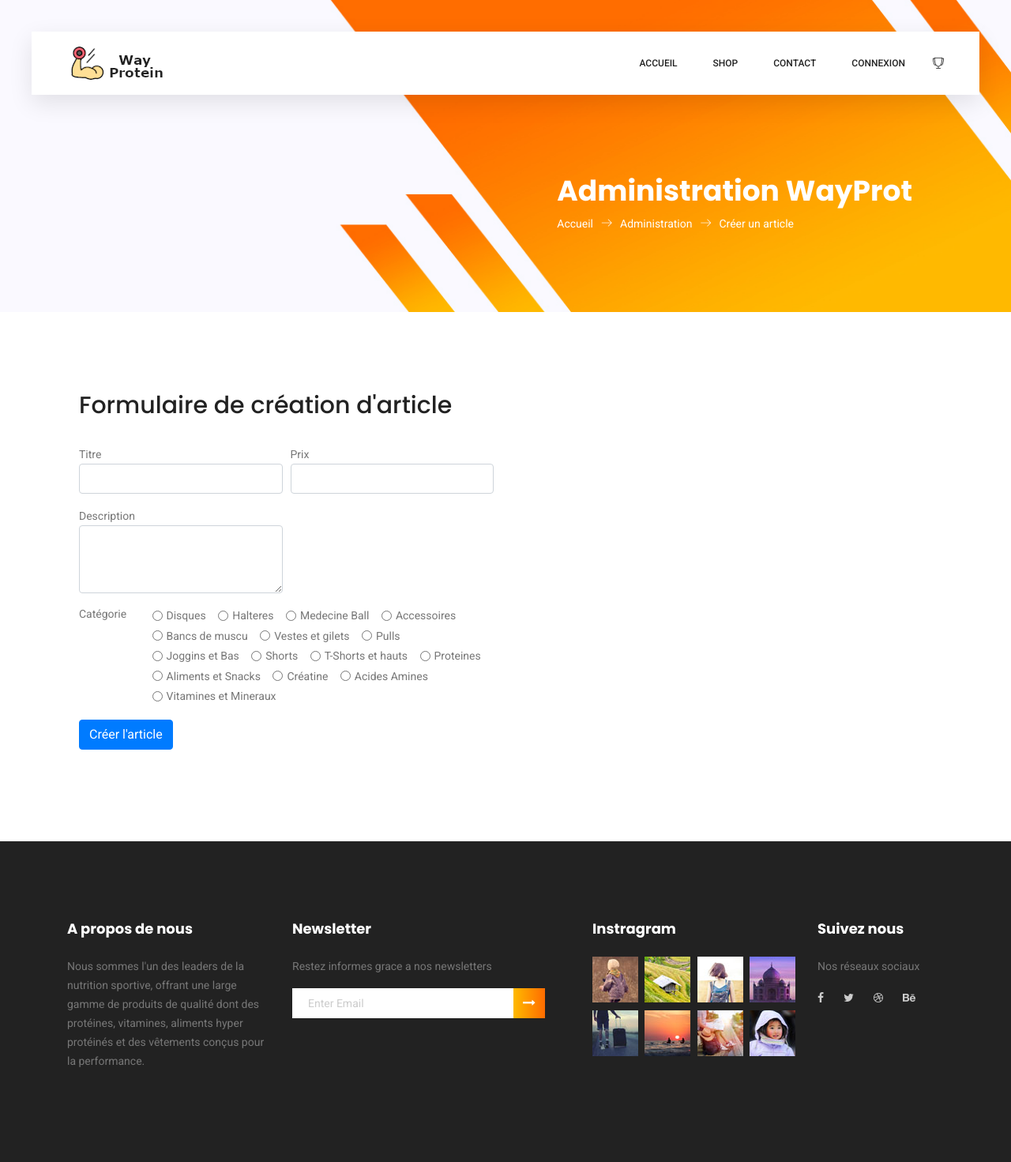
After one commit to utopyy/MartinLejeune-ProjetIPAM, a PHP site: page /views/add_article in a window 1280 px wide. The commit adds this page. Shown: the whole page at 79% size. Run offline with PHP 8.4, Linux system fonts and the light colour scheme; some libraries are stand-ins or nearby versions.

Commit message:
Création d'un article

```diff
--- a/controllers/edit_articles.php
+++ b/controllers/edit_articles.php
@@ -4,6 +4,8 @@ $articles = getAllArticles();
 
 if(!empty($_GET['delete'])){
 	deleteArticleById($_GET['delete']);
+	header("Location: edit_articles");
+	exit();
 }else if(!empty($_GET['modify'])){
 	echo "modif";
 }
--- a/controllers/edit_users.php
+++ b/controllers/edit_users.php
@@ -18,6 +18,8 @@ unset($user); // destruction de la référence
 if(!empty($_GET['delete'])){
 	if($_SESSION['username']!= $_GET['delete']){
 		deleteUser($_GET['delete']);
+		header("Location: edit_users");
+		exit();
 	}else{
 		$errorMessage = "Vous ne pouvez pas supprimer votre propre compte";
 	}
--- a/models/users.php
+++ b/models/users.php
@@ -69,6 +69,5 @@ function deleteUser($username){
 	$response = getBdd()->prepare('DELETE FROM `user` WHERE username = :username');
 	$response->execute($array);
 	$response->closeCursor();
-	header("Location: edit_users");
 }
 ?>
--- /dev/null
+++ b/views/add_article.php
@@ -0,0 +1,153 @@
+<?php ob_start() ?>
+<body>
+	<!-- Bannière de page, pas dans le template c'est voulu -->
+	<section class="banner-area organic-breadcrumb">
+		<div class="container">
+			<div class="breadcrumb-banner d-flex flex-wrap align-items-center justify-content-end">
+				<div class="col-first">
+					<h1>Administration WayProt</h1>
+					<nav class="d-flex align-items-center">
+						<a href="<?=ROOT_PATH?>">Accueil<span class="lnr lnr-arrow-right"></span></a>
+						<a href="#">Administration<span class="lnr lnr-arrow-right"></span></a>
+						<a href="#">Créer un article</a>
+					</nav>
+				</div>
+			</div>
+		</div>
+		</section>
+
+		<section class="login_box_area section_gap">
+		<div class="container">
+		<div>
+						<div class="col-lg-6">
+	<h2>Formulaire de création d'article</h1>
+	</br>
+	<form action="add_article" method="POST">
+	<div class="form-row">
+    <div class="form-group col-md-6">
+      <label for="inputTitle">Titre</label>
+      <input type="text" class="form-control" name="title" id="inputTitle">
+    </div>
+	<div class="form-group col-md-6">
+      <label for="inputPrice">Prix</label>
+      <input type="number" step="0.01" min="0" class="form-control" name="price" id="inputPrice">
+    </div>
+    <div class="form-group col-md-6">
+      <label for="inputDesc">Description</label>
+      <textarea class="form-control" id="inputDesc" name="description" rows="3"></textarea>
+    </div>
+  </div>
+  <fieldset class="form-group">
+    <div class="row">
+      <legend class="col-form-label col-sm-2 pt-0">Catégorie</legend>
+      <div class="col-sm-10">
+        <div class="form-check form-check-inline">
+          <input class="form-check-input" type="radio" name="gridRadios" value="1">
+          <label class="form-check-label" for="1">
+            Disques
+          </label>
+        </div>
+        <div class="form-check form-check-inline">
+          <input class="form-check-input" type="radio" name="gridRadios" value="2">
+          <label class="form-check-label" for="2">
+            Halteres
+          </label>
+        </div>
+        <div class="form-check form-check-inline">
+          <input class="form-check-input" type="radio" name="gridRadios" value="3">
+          <label class="form-check-label" for="3">
+            Medecine Ball
+          </label>
+        </div>
+		<div class="form-check form-check-inline">
+          <input class="form-check-input" type="radio" name="gridRadios" value="4">
+          <label class="form-check-label" for="4">
+            Accessoires
+          </label>
+        </div>
+		<div class="form-check form-check-inline">
+          <input class="form-check-input" type="radio" name="gridRadios" value="5">
+          <label class="form-check-label" for="5">
+            Bancs de muscu
+          </label>
+        </div>
+		<div class="form-check form-check-inline">
+          <input class="form-check-input" type="radio" name="gridRadios" value="6">
+          <label class="form-check-label" for="6">
+            Vestes et gilets
+          </label>
+        </div>
+		<div class="form-check form-check-inline">
+          <input class="form-check-input" type="radio" name="gridRadios" value="7">
+          <label class="form-check-label" for="7">
+            Pulls
+          </label>
+        </div>
+		<div class="form-check form-check-inline">
+          <input class="form-check-input" type="radio" name="gridRadios" value="8">
+          <label class="form-check-label" for="8">
+            Joggins et Bas
+          </label>
+        </div>
+		<div class="form-check form-check-inline">
+          <input class="form-check-input" type="radio" name="gridRadios" value="9">
+          <label class="form-check-label" for="9">
+            Shorts
+          </label>
+        </div>
+		<div class="form-check form-check-inline">
+          <input class="form-check-input" type="radio" name="gridRadios" value="10">
+          <label class="form-check-label" for="10">
+            T-Shorts et hauts
+          </label>
+        </div>
+		<div class="form-check form-check-inline">
+          <input class="form-check-input" type="radio" name="gridRadios" value="11">
+          <label class="form-check-label" for="11">
+            Proteines
+          </label>
+        </div>
+		<div class="form-check form-check-inline">
+          <input class="form-check-input" type="radio" name="gridRadios" value="12">
+          <label class="form-check-label" for="12">
+            Aliments et Snacks
+          </label>
+        </div>
+		<div class="form-check form-check-inline">
+          <input class="form-check-input" type="radio" name="gridRadios" value="13">
+          <label class="form-check-label" for="13">
+            Créatine
+          </label>
+        </div>
+		<div class="form-check form-check-inline">
+          <input class="form-check-input" type="radio" name="gridRadios" value="14">
+          <label class="form-check-label" for="14">
+            Acides Amines
+          </label>
+        </div>
+		<div class="form-check form-check-inline">
+          <input class="form-check-input" type="radio" name="gridRadios" value="15">
+          <label class="form-check-label" for="15">
+            Vitamines et Mineraux
+          </label>
+        </div>
+      </div>
+    </div>
+  </fieldset>
+  <div class="form-group row">
+    <div class="col-sm-10">
+      <button type="submit" class="btn btn-primary">Créer l'article</button>
+    </div>
+  </div>
+</form>
+</div>
+</div>
+</div>
+	</section>
+
+</body>
+<?php
+$title = "Ajouter un article";
+$content = ob_get_clean();
+include("includes/template.php");
+?>
--- a/views/edit_articles.php
+++ b/views/edit_articles.php
@@ -37,6 +37,7 @@
 		<td><a href="<?=ROOT_PATH?>edit_articles?delete=<?=$article['id']?>">Supprimer</a></td>
 		</tr>
 	<?php endforeach?>
+		<a class="primary-btn" href="<?=ROOT_PATH?>add_article">Ajouter un article +</a></td>
 	</table>
 	</div>
 	</section>
```
Also changed, not shown: controllers/add_article.php (added, +18 -0 lines), models/articles.php (+7 -1 lines).
